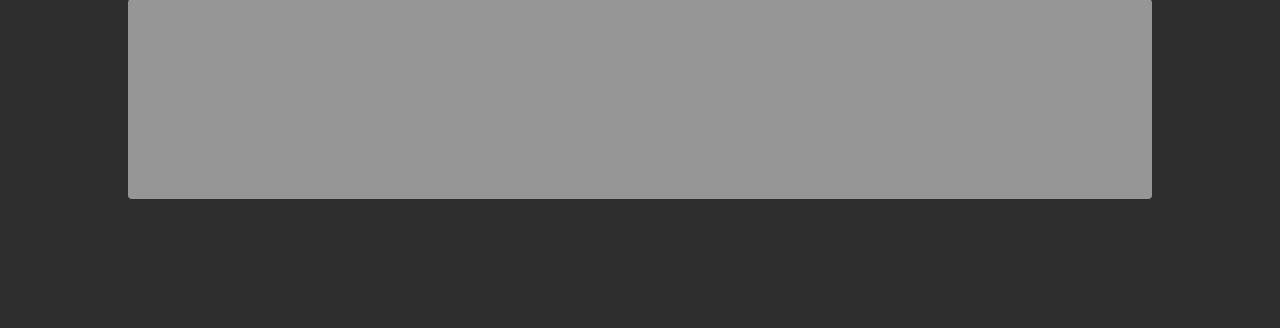
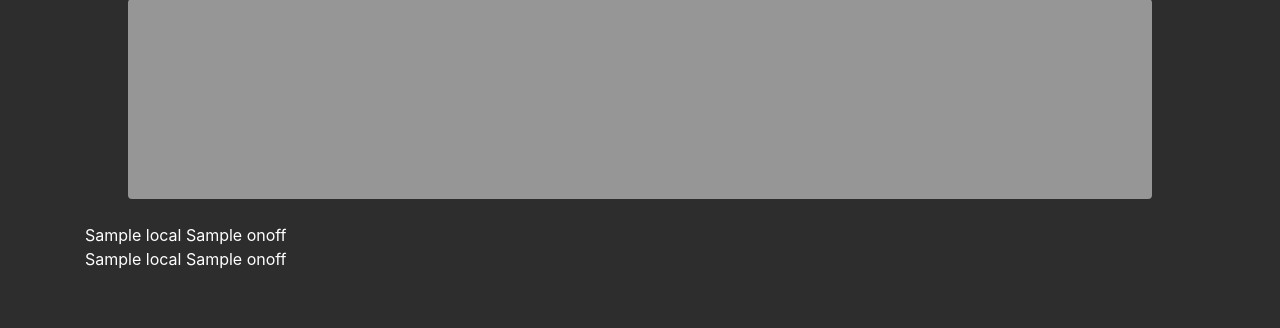
Before and after one commit to ciribelli/autohome, a Django app: template home/controleambiente/templates/controleambiente/pessoal.html in a window 1280 px wide. Shown: the part 329-657 px from the top of the page. Run offline with Django 3.2, Linux system fonts and the light colour scheme; the template is opened without the code that fills it: most values are stand-ins (such as "Sample title", 1, 10 or a date in 2020); some libraries are stand-ins or nearby versions; some web fonts are replaced.

Commit message:
teamplate

```diff
--- a/home/controleambiente/templates/controleambiente/pessoal.html
+++ b/home/controleambiente/templates/controleambiente/pessoal.html
@@ -124,6 +124,7 @@ body {
 
 //var ambientes = JSON.parse({{ambientes|safe}})
 var ambiente = JSON.parse({{ambiente|safe}})
+//var arcond = JSON.parse({{arcond|safe}})
 
 
 //################ valores atuais ##########################
@@ -139,7 +140,8 @@ function inicializacao(){
     console.log(tempN, " ultimo dado")
     console.log((parseFloat(tempN)).toFixed(1))
     $('#horaagora').html(agora)
-
+//console.log('---------')
+  //  console.log(arcond)
 
     console.log(lvetor)
 
@@ -317,9 +319,17 @@ window.onload=inicializacao;
 <div id="myDiv" style="background-color:rgb(150,150,150);border-radius: 4px;margin:0 auto;height:200px;width:80%;"></div>
 <br>
 
+
 <!--<div id="line_top_x" ></div>-->
+<div class="container" style="color: white";>
 
+ {{ arcond1.local }}
+ {{ arcond1.onoff }}
+ <br>
+ {{ arcond2.local }}
+ {{ arcond2.onoff }}
 
+</div>
 
 </body>
 </html>
```
Also changed, not shown: home/controleambiente/views.py (+7 -2 lines).
